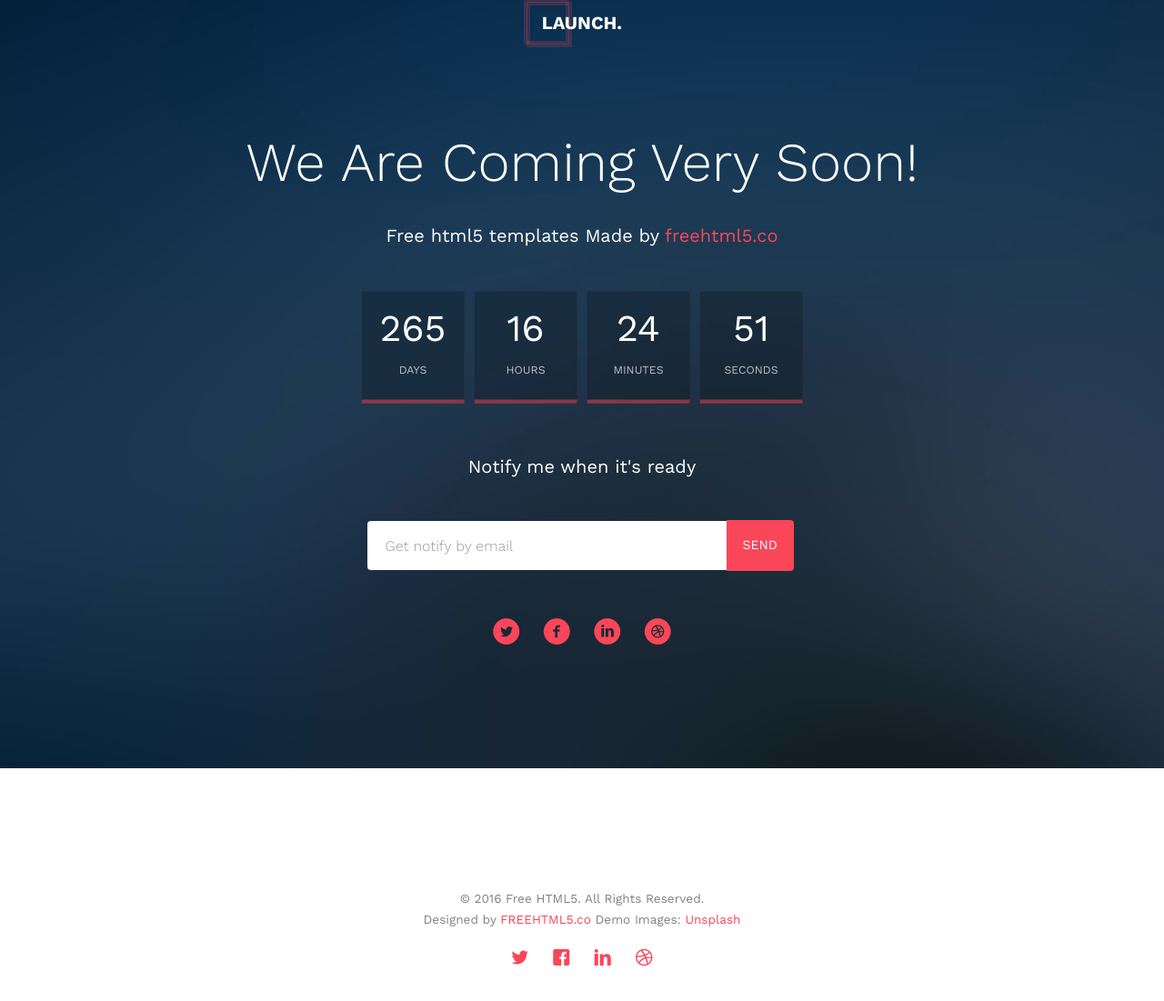
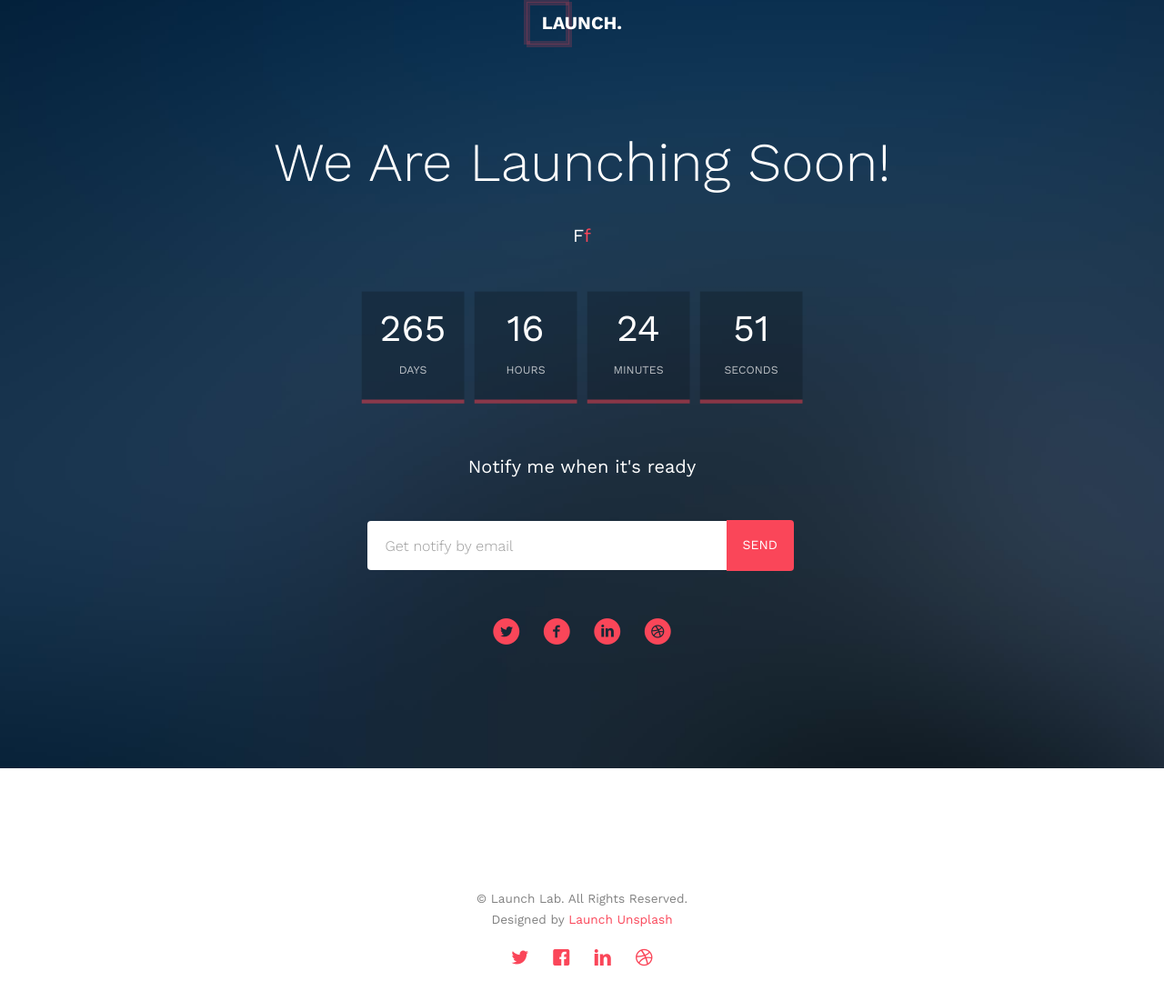
Before and after one commit to cambyses/launch, a plain HTML site: page index.html in a window 1280 px wide. Shown: the part 55-1156 px from the top of the page at 91% size. Drawn offline with nearby package versions, Linux system fonts and the light colour scheme; files whose address does not match are found by name.

Commit message:
Update index.html

```diff
--- a/index.html
+++ b/index.html
@@ -3,6 +3,8 @@
 <!--[if IE 7]>         <html class="no-js lt-ie9 lt-ie8"> <![endif]-->
 <!--[if IE 8]>         <html class="no-js lt-ie9"> <![endif]-->
 <!--[if gt IE 8]><!--> <html class="no-js"> <!--<![endif]-->
+
+	<!-- HEAD -->
 	<head>
 	<meta charset="utf-8">
 	<meta http-equiv="X-UA-Compatible" content="IE=edge">
@@ -66,8 +68,8 @@
 				<div class="col-md-8 col-md-offset-2 text-center">
 					<div class="display-t">
 						<div class="display-tc animate-box" data-animate-effect="fadeIn">
-							<h1>We Are Coming Very Soon!</h1>
-							<h2>Free html5 templates Made by <a href="http://freehtml5.co/" target="_blank">freehtml5.co</a></h2>
+					<h1>We Are Launching Soon!</h1>
+					<h2>F<a href="http://freehtml5.co/" target="_blank">f</a></h2>
 					<div class="simply-countdown simply-countdown-one"></div>
 					<div class="row">
 						<h2>Notify me when it's ready</h2>
@@ -99,8 +101,9 @@
 			<div class="row copyright">
 				<div class="col-md-12 text-center">
 					<p>
-						<small class="block">&copy; 2016 Free HTML5. All Rights Reserved.</small>
-						<small class="block">Designed by <a href="http://freehtml5.co/" target="_blank">FREEHTML5.co</a> Demo Images: <a href="http://unsplash.co/" target="_blank">Unsplash</a></small>
+			<small class="block">&copy; Launch Lab. All Rights Reserved.</small>
+			<small class="block">Designed by <a href="#" target="_blank">Launch</a>
+				<a href="http://unsplash.co/" target="_blank">Unsplash</a></small>
 					</p>
 					<p>
 						<ul class="fh5co-social-icons">
```
Lines whose indentation alone changed are shown as unchanged.
